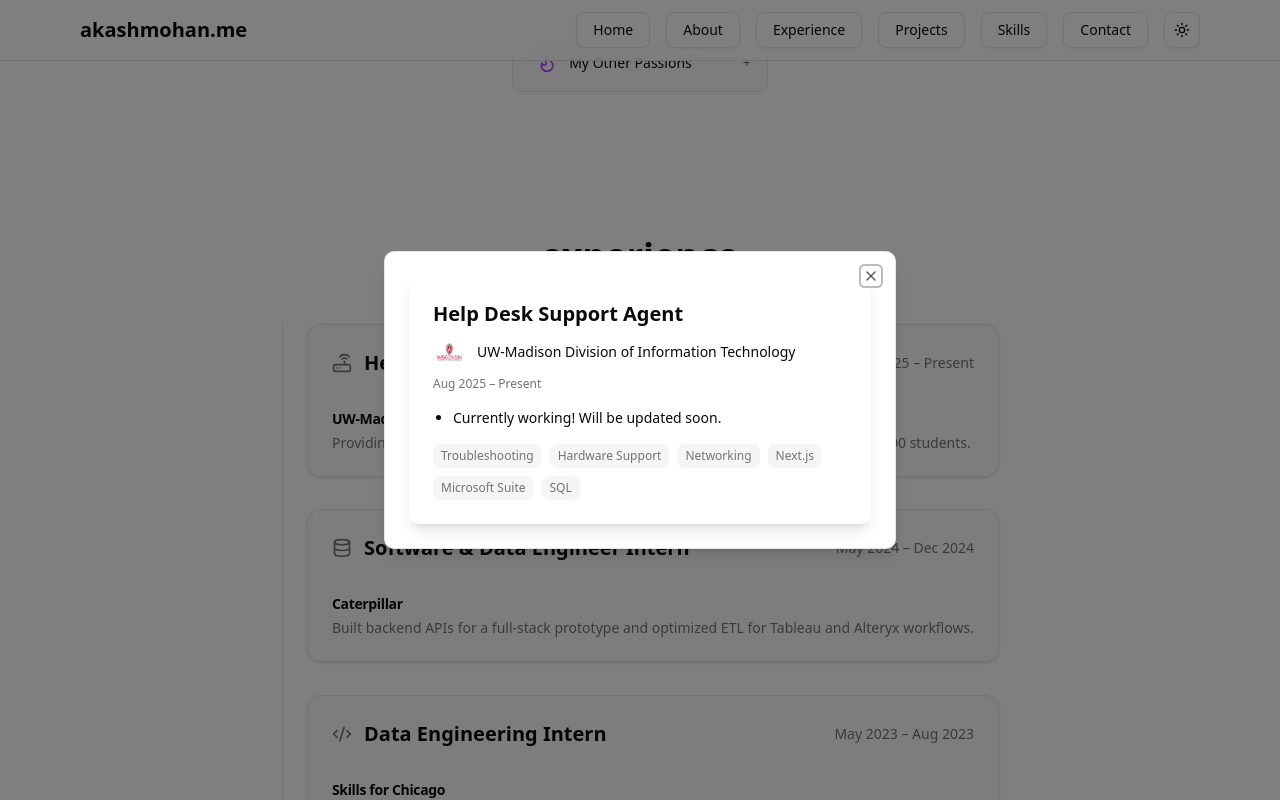
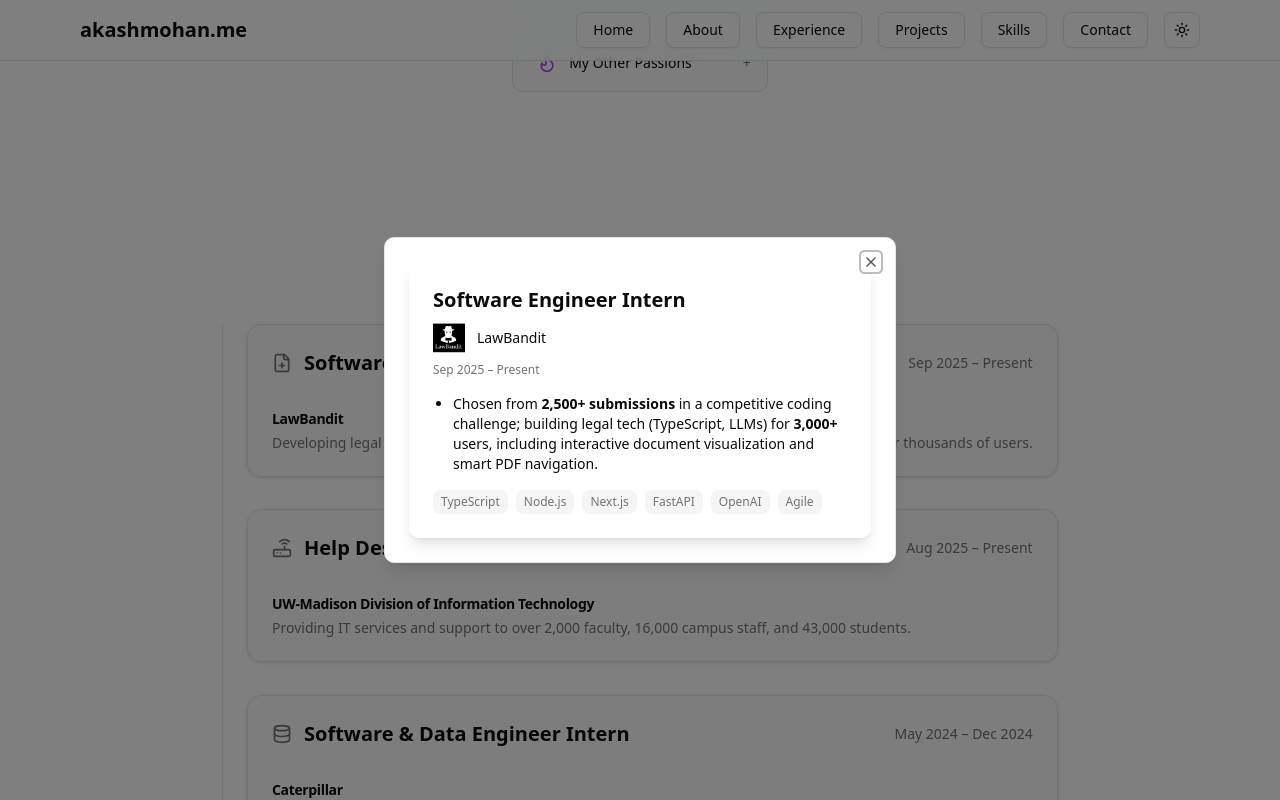
Before and after one commit to akashm6/current_portfolio, a Next.js app: page / in a window 1280 px wide. Both pictures are taken after a click on the element 652 px from the left and 1539 px from the top of the page. Shown: the part 1139-1939 px from the top of the page. Built offline with nearby package versions, Linux system fonts and the light colour scheme.

Commit message:
updated for most recent experiences

```diff
--- a/src/components/About.jsx
+++ b/src/components/About.jsx
@@ -31,7 +31,7 @@
   {
     icon: <Terminal className="w-5 h-5 text-purple-500 shrink-0" />,
     title: "Current Fixations",
-    content: `• Currently building codebaser, an AI-powered codebase navigation tool that helps users navigate unfamiliar codebases by asking questions in natural language. Stack includes Tree-sitter, AWS S3, ChromaDB, TypeScript, and Postgres.
+    content: `• Currently working as a Software Engineer Intern at LawBandit, writing TypeScript code for smart PDF navigation and interactive legal visualizations.
     • Interested in getting into some ML research!
     • Trying out React Native mobile development.
     • Learning optimal query patterns for database interactions.`,
--- a/src/components/Experience.jsx
+++ b/src/components/Experience.jsx
@@ -2,7 +2,7 @@
 
 import { useState } from "react";
 import { motion, AnimatePresence } from "framer-motion";
-import { Database, Code2, Router } from "lucide-react";
+import { Database, Code2, Router, FilePlus } from "lucide-react";
 import {
   Card,
   CardContent,
@@ -18,6 +18,24 @@
 } from "@/components/ui/dialog";
 
 const experiences = [
+  {
+    title: "Software Engineer Intern",
+    company: "LawBandit",
+    logo: "/lawbandit_logo.jpeg",
+    timeframe: "Sep 2025 – Present",
+    icon: FilePlus,
+    description:
+      "Developing legal tech features with TypeScript and LLMs to streamline document navigation for thousands of users.",
+    details: [
+      <>
+        Chosen from <strong>2,500+ submissions</strong> in a competitive coding
+        challenge; building legal tech (TypeScript, LLMs) for{" "}
+        <strong>3,000+</strong> users, including interactive document
+        visualization and smart PDF navigation.
+      </>,
+    ],
+    skills: ["TypeScript", "Node.js", "Next.js", "FastAPI", "OpenAI", "Agile"],
+  },
   {
     title: "Help Desk Support Agent",
     company: "UW-Madison Division of Information Technology",
```
